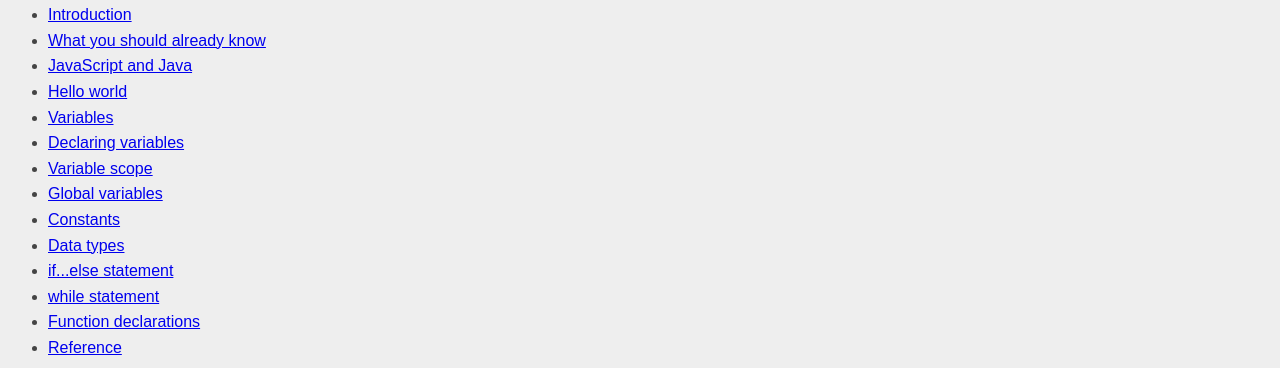
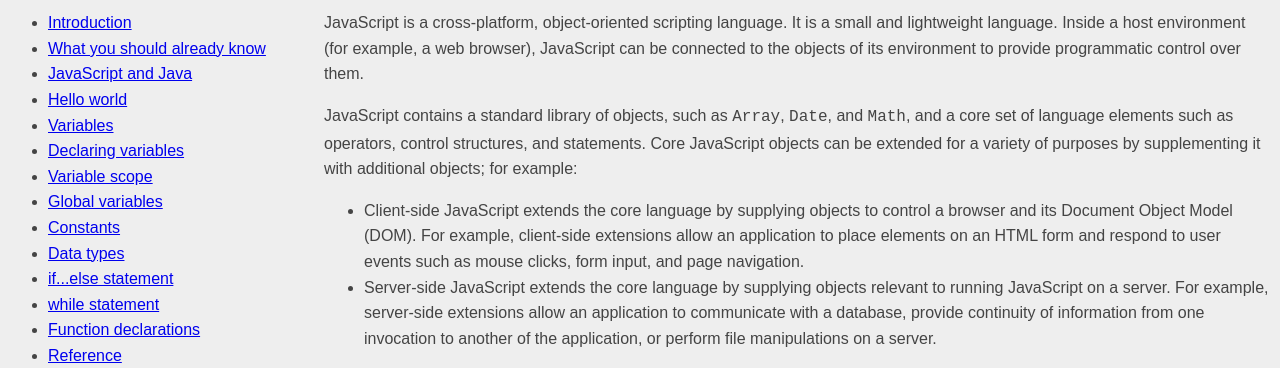
Before and after one commit to kevcomedia/technical-documentation, a website: page src/index.html in a window 1280 px wide. Shown: the part 76-444 px from the top of the page. Drawn offline with Linux system fonts and the light colour scheme.

Commit message:
Move nav to the left at 900px

```diff
--- a/src/main.css
+++ b/src/main.css
@@ -16,6 +16,14 @@ html {
   font: 1.6rem/1.6 sans-serif;
 }
 
+/** Split into two-column grid at 900px */
+@media screen and (min-width: 56.25em) {
+  .page {
+    display: grid;
+    grid-template-columns: 1fr 3fr;
+  }
+}
+
 /**
  * A block for representing blocks of code.
  *
```
